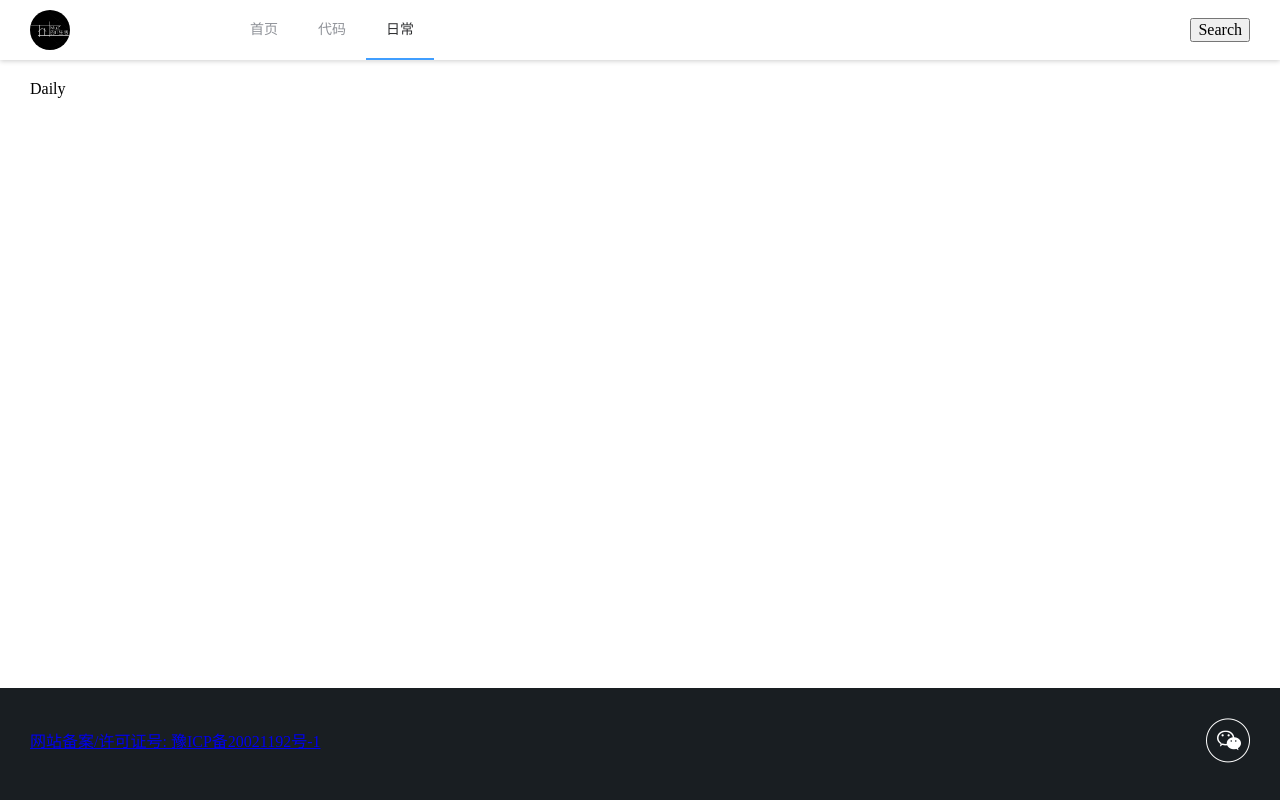
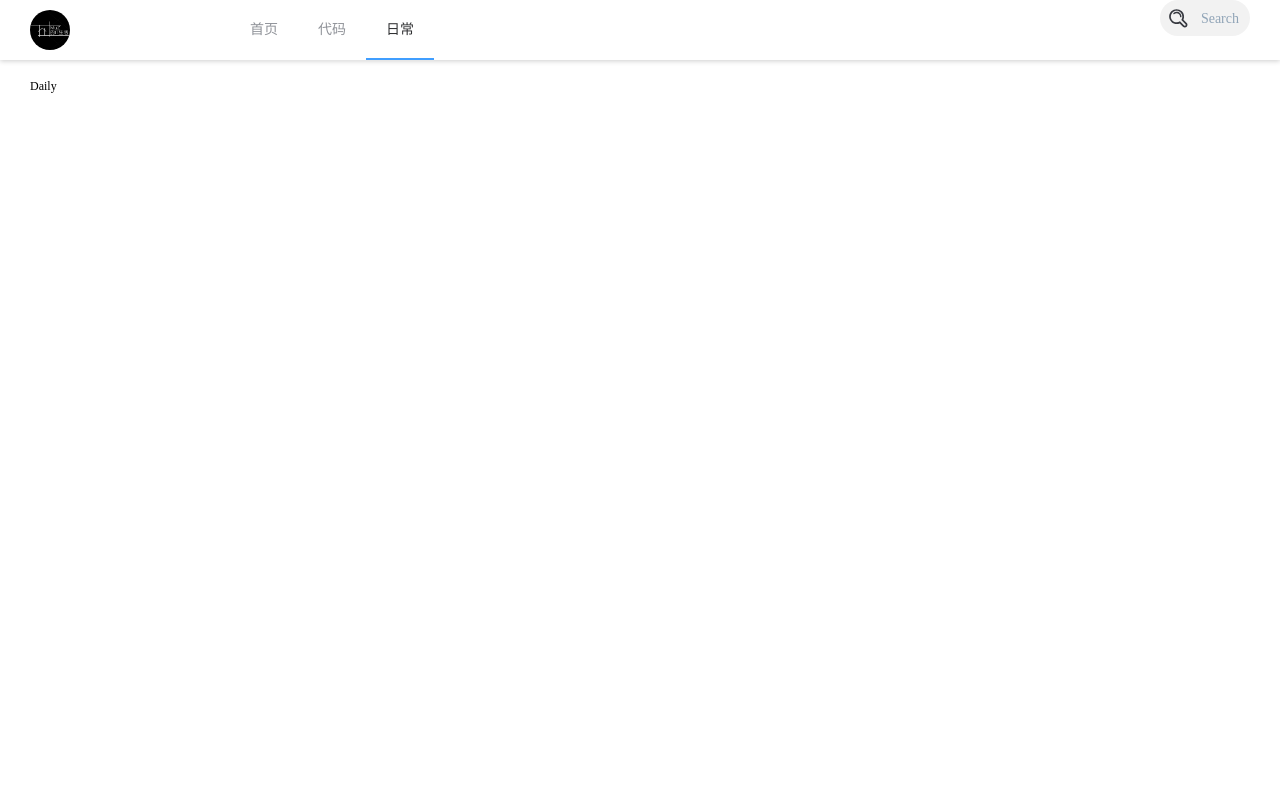
Before and after one commit to Lishitong/xxx-blog-web, a Vue app: page /daily in a window 1280 px wide. Shown: the top 800 px of the page. Built offline with nearby package versions, Linux system fonts and the light colour scheme.

Commit message:
'search'

```diff
--- a/index.html
+++ b/index.html
@@ -6,7 +6,7 @@
     <meta name="viewport" content="width=device-width, initial-scale=1.0" />
     <title>Li ShiTong's Personal Website</title>
   </head>
-  <body>
+  <body class="a b">
     <div id="app"></div>
     <script type="module" src="/src/main.js"></script>
   </body>
--- a/src/App.vue
+++ b/src/App.vue
@@ -13,16 +13,30 @@
 import HeaderTemplate from "components/Header/index.vue";
 import FooterTemplate from "components/Footer/index.vue";
 import MainTemplate from "components/Main/index.vue";
+import { useStore } from "vuex";
+import { computed, watch } from "vue";
 export default {
   components: {
     HeaderTemplate,
     MainTemplate,
     FooterTemplate,
   },
-  setup() {},
+  setup() {
+    const store = useStore();
+    let overflowHidden = computed(() => store.state.overflowHidden);
+    watch(overflowHidden, (n, o) => {
+      if (n) {
+        document.body.className += " hidden";
+      } else {
+        document.body.className = "";
+      }
+      console.log(document.body.getAttribute('class'))
+    });
+    return {};
+  },
 };
 </script>
-<style>
+<style lang="less">
 html,
 body,
 #app {
@@ -32,6 +46,11 @@ body {
   padding-top: 60px;
   height: calc(100% - 60px);
   background-color: #fff;
+  font-size: 12px;
+
+  &.hidden {
+    overflow: hidden;
+  }
 }
 
 .xx-container {
@@ -82,4 +101,11 @@ body {
   height: 56px;
   line-height: 20px;
 }
+
+a:hover,
+a:active,
+a:link,
+a:visited {
+  color: inherit;
+}
 </style>
--- a/src/components/Header/index.vue
+++ b/src/components/Header/index.vue
@@ -2,7 +2,7 @@
  * @Author: lidalan
  * @Date: 2021-03-09 15:18:19
  * @LastEditors: lidalan
- * @LastEditTime: 2021-03-22 16:55:16
+ * @LastEditTime: 2021-03-23 11:24:30
  * @Description: Header
  * @FilePath: \xxx-blog-web\src\components\Header\index.vue
 -->
@@ -57,6 +57,7 @@ export default {
   }
 
   .xx-search {
+    line-height: 48px;
     position: absolute;
     right: 0;
   }
--- a/src/components/Search/index.vue
+++ b/src/components/Search/index.vue
@@ -2,25 +2,35 @@
  * @Author: lidalan
  * @Date: 2021-03-22 16:36:45
  * @LastEditors: lidalan
- * @LastEditTime: 2021-03-22 17:19:13
+ * @LastEditTime: 2021-03-23 15:01:56
  * @Description:
  * @FilePath: \xxx-blog-web\src\components\Search\index.vue
 -->
 
 <template>
-  <button class="xx-serach-button" @click="handleSearch">Search</button>
+  <button class="xx-search-button" @click="handleSearch">
+    <span>Search</span>
+  </button>
   <div class="xx-header-search" v-show="search" @click.self="handleSearch">
-    <div class="xx-search">432423</div>
+    <div class="xx-search-box">
+      <div class="xx-search">
+        <i class="el-icon-search"></i>
+        <input type="text" placeholder="请输入搜索内容..." />
+      </div>
+    </div>
   </div>
 </template>
 
 <script>
 import { ref } from "vue";
+import { useStore } from "vuex";
 export default {
   setup() {
+    const store = useStore();
     let search = ref(false);
     let handleSearch = () => {
       search.value = !search.value;
+      store.commit("setOverflowHidden", search.value);
     };
 
     return {
@@ -43,25 +53,71 @@ export default {
   bottom: 0;
   background-color: rgba(25, 28, 34, 0.88);
 
-  .xx-search {
+  .xx-search-box {
     width: 560px;
     min-height: 205px;
     max-height: 600px;
-    background-color: #fff;
+    background-color: #fafafa;
     border-radius: 6px;
     margin: 60px auto 0;
     padding: 12px 12px 0 12px;
 
+    .xx-search {
+      padding: 0 12px;
+      border: 2px solid #373940;
+      border-radius: 6px;
+      font-size: 19px;
+      background-color: #fff;
+      > i {
+        font-size: 24px;
+        color: #373940;
+      }
+      > input {
+        outline: none;
+        border: none;
+        height: 56px;
+        width: 470px;
+        padding-left: 8px;
+      }
+    }
+  }
+}
+
 .xx-search-button {
   background: #f2f2f2;
-      border: 0;
+  border: 1px solid transparent;
   border-radius: 40px;
   color: #90a4b7;
   font-weight: 500;
   height: 36px;
   padding: 0 8px;
   user-select: none;
+  outline: none;
+  width: 90px;
+  cursor: pointer;
+  position: relative;
+
+  > span {
+    line-height: 20px;
+    position: absolute;
+    top: 8px;
+    right: 10px;
+    font-size: 14px;
   }
+
+  &::before {
+    content: "";
+    position: absolute;
+    top: 5px;
+    left: 5px;
+    background: url(/src/assets/images/search.svg) no-repeat center;
+    background-size: contain;
+    width: 26px;
+    height: 26px;
+  }
+
+  &:hover {
+    border: 1px solid #373940;
   }
 }
 </style>
--- a/src/store/index.js
+++ b/src/store/index.js
@@ -2,7 +2,7 @@
  * @Author: lidalan
  * @Date: 2021-03-22 14:52:48
  * @LastEditors: lidalan
- * @LastEditTime: 2021-03-22 15:22:36
+ * @LastEditTime: 2021-03-23 14:46:36
  * @Description:
  * @FilePath: \xxx-blog-web\src\store\index.js
  */
@@ -12,15 +12,21 @@ import { createStore } from 'vuex';
 const store = createStore({
 	state: {
 		activeRouter: '/',
+		overflowHidden: false,
 	},
 	mutations: {
 		setActiveRouter(state, router) {
 			state.activeRouter = router;
 		},
+		setOverflowHidden(state, boolean) {
+			state.overflowHidden = boolean;
+      console.log(state)
+		},
 	},
 	actions: {},
 	getters: {
 		activeRouter: state => state.activeRouter,
+		overflowHidden: state => state.overflowHidden,
 	},
 });
 
--- a/src/view/Daily/index.vue
+++ b/src/view/Daily/index.vue
@@ -2,16 +2,21 @@
  * @Author: lidalan
  * @Date: 2021-03-22 11:13:41
  * @LastEditors: lidalan
- * @LastEditTime: 2021-03-22 11:13:48
+ * @LastEditTime: 2021-03-23 14:46:13
  * @Description:
  * @FilePath: \xxx-blog-web\src\view\Daily\index.vue
 -->
 
-<template>Daily</template>
+<template>
+  <div>Daily</div>
+</template>
 
 <script>
 export default {};
 </script>
 
-<style>
+<style lang="less" scoped>
+div {
+  height: 1000px;
+}
 </style>
```
Also changed, not shown: src/assets/images/search.svg (added). Lines whose indentation alone changed are shown as unchanged.
